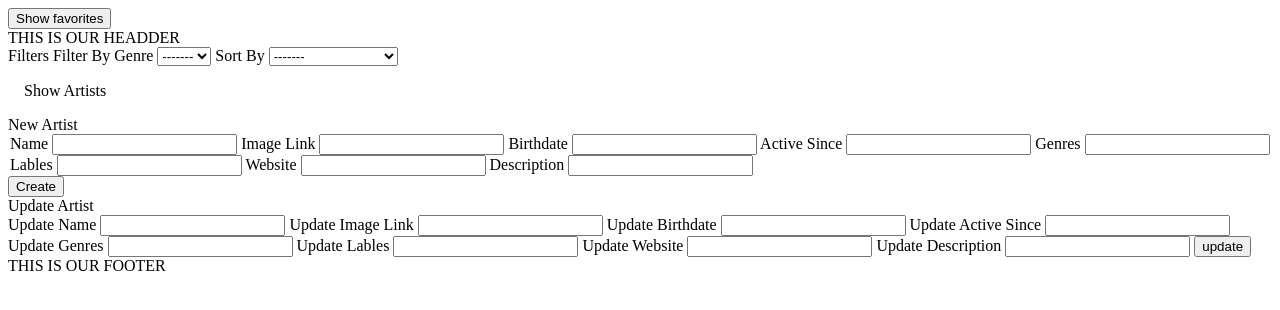
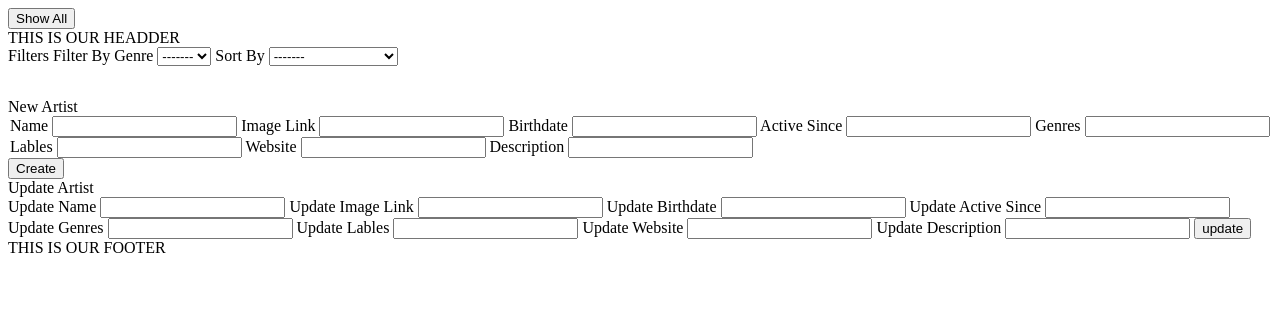
Before and after one commit to luma0001/node.js_afleveringen, a plain HTML site: page frontend/index.html in a window 1280 px wide. Both pictures are taken after a click on the button "Show favorites". Drawn offline with Linux system fonts and the light colour scheme.

Commit message:
it's the final git.push

```diff
--- a/frontend/events.js
+++ b/frontend/events.js
@@ -1,10 +1,11 @@
 import {
   new_artist_form_submitted,
   update_artists_form_submitted,
-  favorites_toggle_btn_clicked,
   sortBySlector,
   filterBySelector,
 } from "./main.js";
+
+import { favorites_toggle_btn_clicked } from "./toggleView.js";
 
 function activateClickEvents() {
   //The submit button for create new artist
--- a/frontend/main.js
+++ b/frontend/main.js
@@ -119,7 +119,9 @@ function updateArtistsGrid() {
 
 function displayArtist(artist) {
   const artistHTML =
-    /*html*/
+  /*html*/
+
+
     `
     <article class="artists_object">
     <img class="grid_img" src="${artist.image}"/>
@@ -133,9 +135,11 @@ function displayArtist(artist) {
     <button class="update_btn">Update</button>
     <button class="delete_btn">Delete</button>
     <div class="mark_favorite_div">
-    <button class="favorites_checkbox">Favorite</button>
+    <button class="favorites_btn"></button>
      </div>
     </article>`;
+
+
   document
     .querySelector("#artists_overview_section")
     .insertAdjacentHTML("beforeend", artistHTML);
@@ -149,23 +153,16 @@ function displayArtist(artist) {
 
   document
     .querySelector(
-      "#artists_overview_section article:last-child .favorites_checkbox"
+      "#artists_overview_section article:last-child .favorites_btn"
     )
-    .addEventListener("change", () => changeFavoriteSatus(artist));
+    .addEventListener("click", () => changeFavoriteSatus(artist));
 
-  // try to style artists....fail
-  if (artist.isFavorite === true) {
-    console.log("fav artist");
-    console.log(artist.name);
-    // document.querySelector(".favorites_checkbox").checked;
-    document
-      .querySelector(".mark_favorite_div")
-      .classList.add("favoriteMarked");
-  }
 
-  //changes the checkbox if the artists is marked as favorites
-
-  //Checkbox for favorites! ...favorites: true/false.
+    //  if (artist.isFavorite === true) {
+    //    document.querySelector(".favorites_btn").textContent = "unfavorite";
+    //  } else {
+    //    document.querySelector(".favorites_btn").textContent = "favorite";
+    //  }
 }
 
 function changeFavoriteSatus(artist) {
--- a/frontend/style.css
+++ b/frontend/style.css
@@ -1,3 +1,7 @@
+/* .favoriteMarked {
+  background-color: goldenrod;
+} */
+
 .grid_img {
   max-width: 200px;
 }
--- /dev/null
+++ b/frontend/toggleView.js
@@ -0,0 +1,27 @@
+import { updateArtistsGrid } from "./main.js";
+
+let viewFavorites = false;
+
+function favorites_toggle_btn_clicked() {
+  toggleFavoriteView();
+  changeToggleFavoriteBtn();
+  updateArtistsGrid();
+}
+
+function toggleFavoriteView() {
+  if (viewFavorites === false) {
+    viewFavorites = true;
+  } else {
+    viewFavorites = false;
+  }
+}
+
+function changeToggleFavoriteBtn() {
+  if (viewFavorites === false) {
+    document.querySelector("#favorites_toggle").textContent = "Show Favorites";
+  } else {
+    document.querySelector("#favorites_toggle").textContent = "Show All";
+  }
+}
+
+export { viewFavorites, favorites_toggle_btn_clicked };
```
